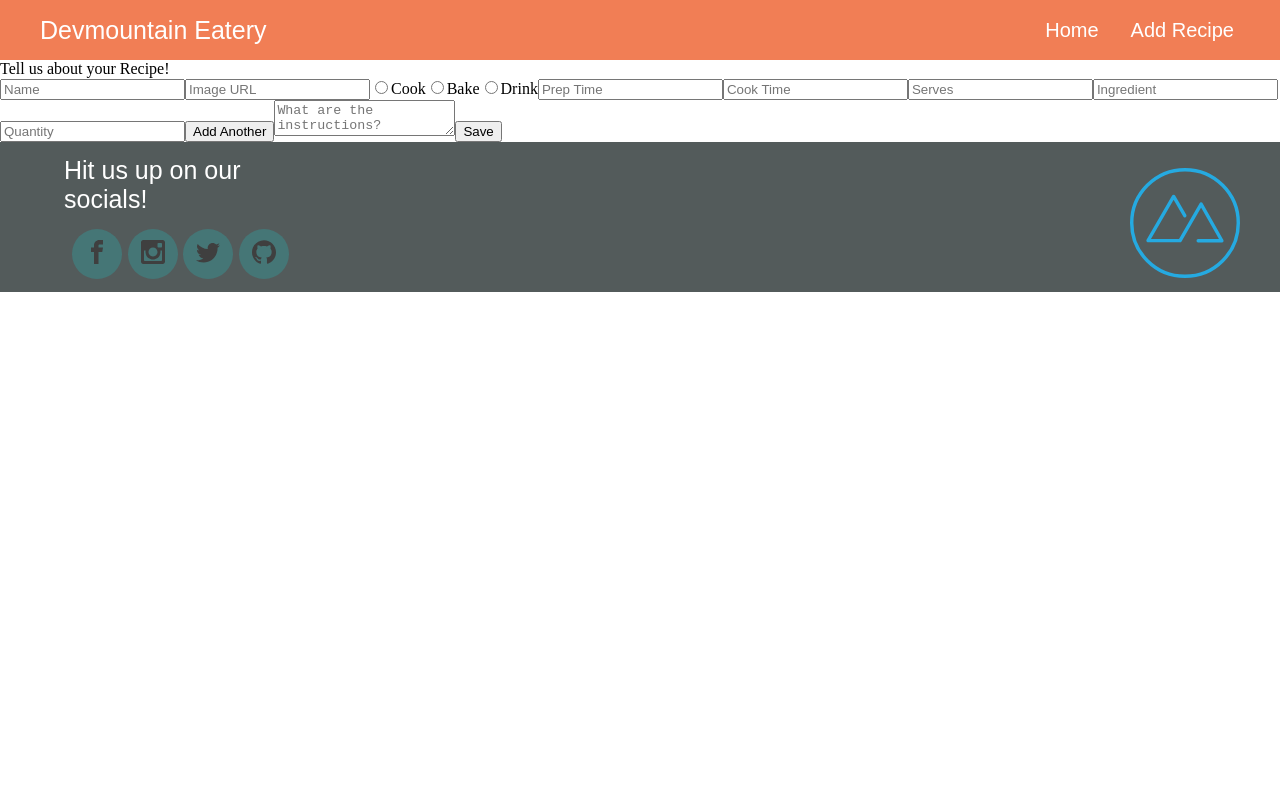
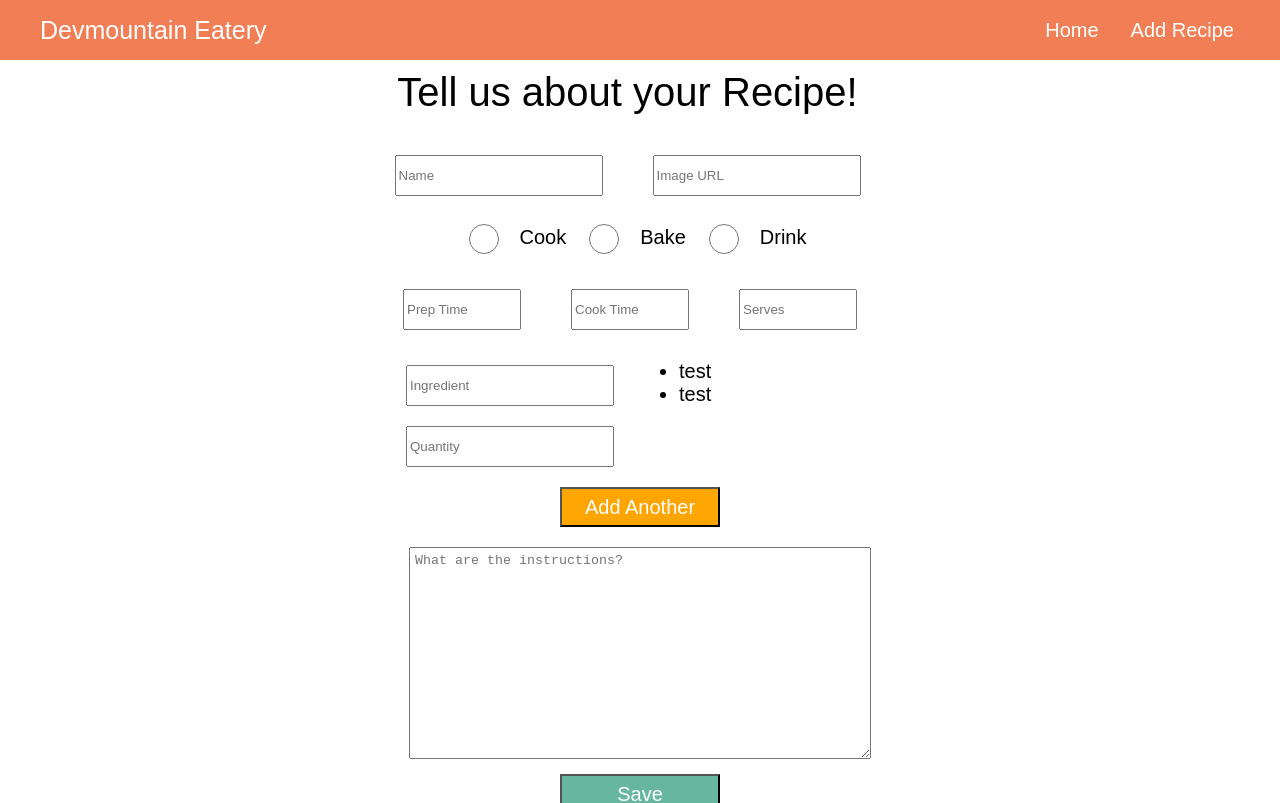
Before and after one commit to JaclynFoster/recipe-app, a React (Create React App) app: page /newRecipe in a window 1280 px wide. Shown: the top 803 px of the page. Built offline with nearby package versions, Linux system fonts and the light colour scheme.

Commit message:
finished styling form

```diff
--- /dev/null
+++ b/src/components/newRecipeComponents/NewRecipe.css
@@ -0,0 +1,122 @@
+
+.h1 {
+    font-size: 40px;
+    font-family: sans-serif;
+    text-align: center;
+   margin-left: -25px;
+   padding: 10px;
+}
+
+.recipe-input {
+    height: 35px;
+    width: 200px;
+}
+
+.new-form {
+
+    display: flex;
+    flex-direction: column;
+    flex-wrap: nowrap;
+    align-items: center;
+    justify-content: space-evenly;
+    padding: 25px;
+}
+
+.input-section-one {
+    display: flex;
+    flex-direction: row;
+    align-items: center;
+   gap: 50px;
+   margin-left: -25px;
+   padding: 5px;
+}
+
+.radio-section {
+    display: flex;
+    flex-direction: row;
+    flex-wrap: nowrap;
+    justify-content: space-evenly;
+    align-items: center;
+    font-size: 20px;
+    font-family: sans-serif;
+     padding: 20px;
+     width: 30%;
+
+
+}
+
+.recipe-radio {
+    height: 30px;
+    width: 30px;
+}
+
+.input-section-two {
+    display: flex;
+    flex-direction: row;
+    flex-wrap: nowrap;
+    align-items: center;
+    gap: 50px;
+    margin-left: -20px;
+    padding: 15px;
+
+}
+
+.ingredient-input-section {
+    display: flex;
+    flex-direction: row;
+    flex-wrap: nowrap;
+    padding: 15px;
+    gap: 20px;
+
+
+}
+
+.ingredient-inputs {
+  display: grid;
+  gap: 20px;
+  margin-right: 40px;
+  padding: 5px;
+}
+.ingredient-list {
+    font-size: 20px;
+    font-family: sans-serif;
+    width: 200px;
+
+}
+
+.add-btn {
+    text-align: center;
+    color: white;
+    background-color: orange;
+    width: 160px;
+    height: 40px;
+    font-family: sans-serif;
+    font-size: 20px;
+   margin-bottom: 20px;
+}
+.textarea {
+    width: 450px;
+    height: 200px;
+    margin-bottom: 15px;
+    padding: 5px;
+}
+
+.save-btn {
+    text-align: center;
+    color: white;
+    background-color: rgb(103, 182, 159);
+    width: 160px;
+    height: 40px;
+    font-family: sans-serif;
+    font-size: 20px;
+}
+
+.label {
+    margin-left: 10px;
+    margin-right: 10px;
+}
+
+.recipe-prep {
+    width: 110px;
+    height: 35px;
+}
--- a/src/components/newRecipeComponents/NewRecipeScreen.jsx
+++ b/src/components/newRecipeComponents/NewRecipeScreen.jsx
@@ -1,5 +1,7 @@
 import React, { useState } from 'react'
 import { Formik } from 'formik'
+import axios from 'axios'
+import './NewRecipe.css'
 
 const NewRecipeScreen = () => {
   const [ingredients, setIngredients] = useState([])
@@ -24,92 +26,145 @@ const NewRecipeScreen = () => {
   }
 
   const onSubmit = values => {
+    axios
+      .post(`https://recipes.devmountain.com/recipes`, values)
+      .then(res => {
         values.ingredients = ingredients
+        // values.type = ""
+        // values.recipeName = ""
+        // values.imageURL = ""
+        // values.prepTime = ""
+        // values.cookTime = ""
+        // values.serves = ""
+        // values.instructions = ""
+
+        // setIngredients([...ingredients, { name, quantity }])
         console.log('values:', values, ingredients)
+        console.log(res.data)
+      })
+      .catch(err => {
+        console.log('error onSubmit:', err)
+      })
   }
 
   return (
-    <section>
-      <h1>Tell us about your Recipe!</h1>
+    <section className="form-section">
+      <h1 className="h1">Tell us about your Recipe!</h1>
       <Formik initialValues={initialValues} onSubmit={onSubmit}>
         {({ values, handleChange, handleSubmit }) => (
-          <form onSubmit={handleSubmit}>
+          <form className="new-form" onSubmit={handleSubmit}>
+            <div className="input-section-one">
               <input
+                className="recipe-input"
                 onChange={handleChange}
                 value={values.recipeName}
                 placeholder="Name"
                 name="recipeName"
               />
               <input
+                className="recipe-input"
                 onChange={handleChange}
                 value={values.imageURL}
                 placeholder="Image URL"
                 name="imageURL"
               />
+            </div>
+            <div className="radio-section">
               <input
+                className="recipe-radio"
                 onChange={handleChange}
                 value={values.type}
                 type="radio"
                 placeholder="Cook"
-              name="type"
+                name="cook"
               />
-            <label>Cook</label>
+              <label className="label">Cook</label>
               <input
+                className="recipe-radio"
                 onChange={handleChange}
                 value={values.type}
                 type="radio"
                 placeholder="Bake"
-              name="type"
+                name="bake"
               />
-            <label>Bake</label>
+              <label className="label">Bake</label>
               <input
+                className="recipe-radio"
                 onChange={handleChange}
                 value={values.type}
                 type="radio"
                 placeholder="Drink"
-              name="type"
+                name="drink"
               />
-            <label>Drink</label>
+              <label className="label">Drink</label>
+            </div>
+            <div className="input-section-two">
               <input
+                className="recipe-prep"
                 onChange={handleChange}
                 value={values.prepTime}
                 placeholder="Prep Time"
                 name="prepTime"
               />
               <input
+                className="recipe-prep"
                 onChange={handleChange}
                 value={values.cookTime}
                 placeholder="Cook Time"
                 name="cookTime"
               />
               <input
+                className="recipe-prep"
                 onChange={handleChange}
                 value={values.serves}
                 placeholder="Serves"
                 name="serves"
               />
+            </div>
+            <div className="ingredient-input-section">
+              <div className="ingredient-inputs">
                 <input
+                  className="recipe-input"
                   onChange={e => setName(e.target.value)}
                   value={name}
                   placeholder="Ingredient"
                   name="ingredients"
                 />
                 <input
+                  className="recipe-input"
                   name="quantity"
                   onChange={e => setQuantity(e.target.value)}
                   value={quantity}
                   placeholder="Quantity"
                 />
+              </div>
+              <ul className="ingredient-list">
+                <li>test</li>
+                <li>test</li>
+              </ul>
+              {ingredients.map(ingredient => {
+                return (
+                  <ul className="ingredient-list">
+                    <li>
+                      {ingredient.name} {ingredient.quantity}
+                    </li>
+                  </ul>
+                )
+              })}
+            </div>
             <button type="button" className="add-btn" onClick={addIngredient}>
               Add Another
             </button>
             <textarea
+              className="textarea"
               onChange={handleChange}
               value={values.instructions}
               placeholder="What are the instructions?"
               name="instructions"
             />
-            <button type="button">Save</button>
+            <button className="save-btn" type="submit">
+              Save
+            </button>
           </form>
         )}
       </Formik>
```
Lines whose indentation alone changed are shown as unchanged.
